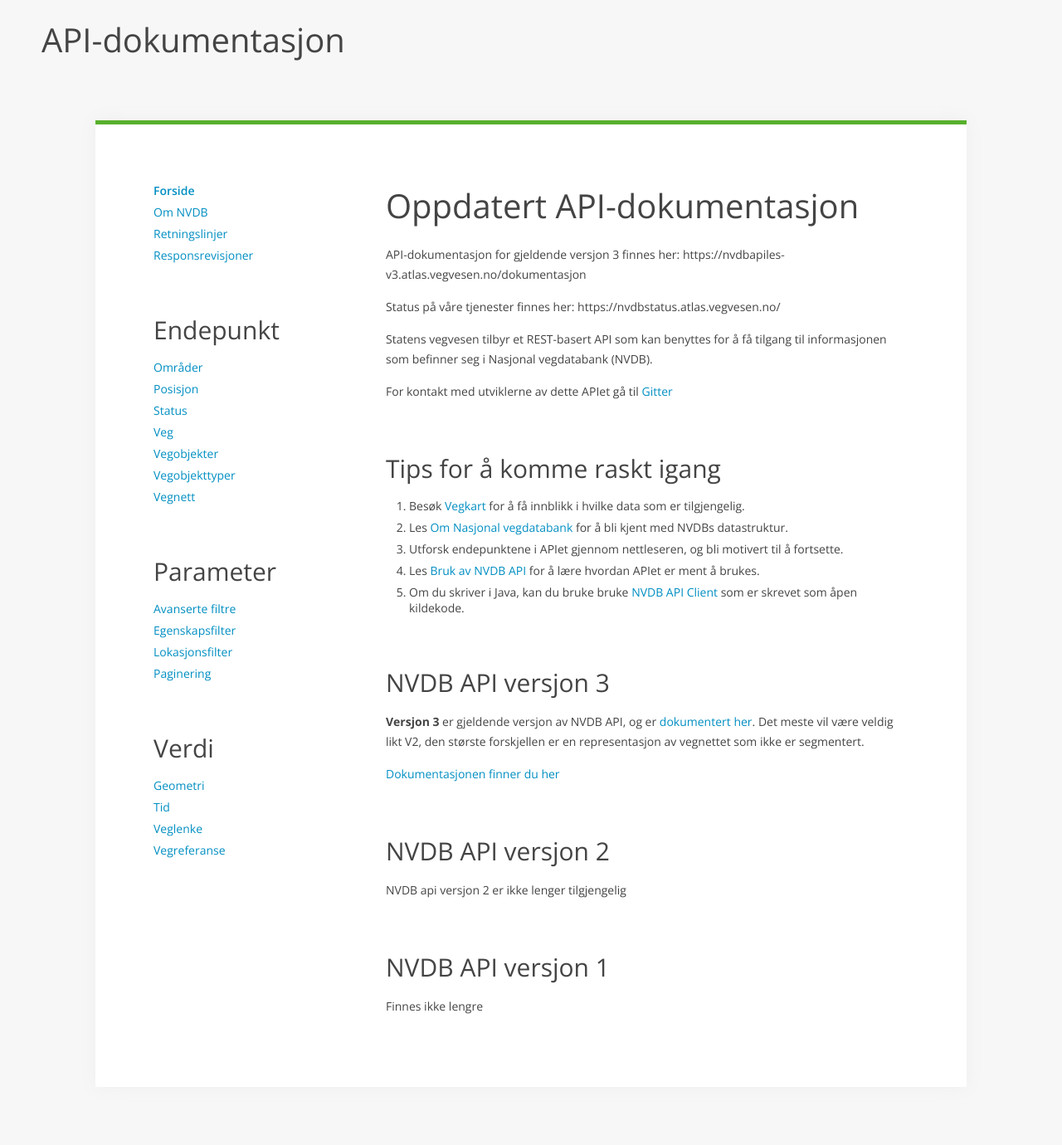
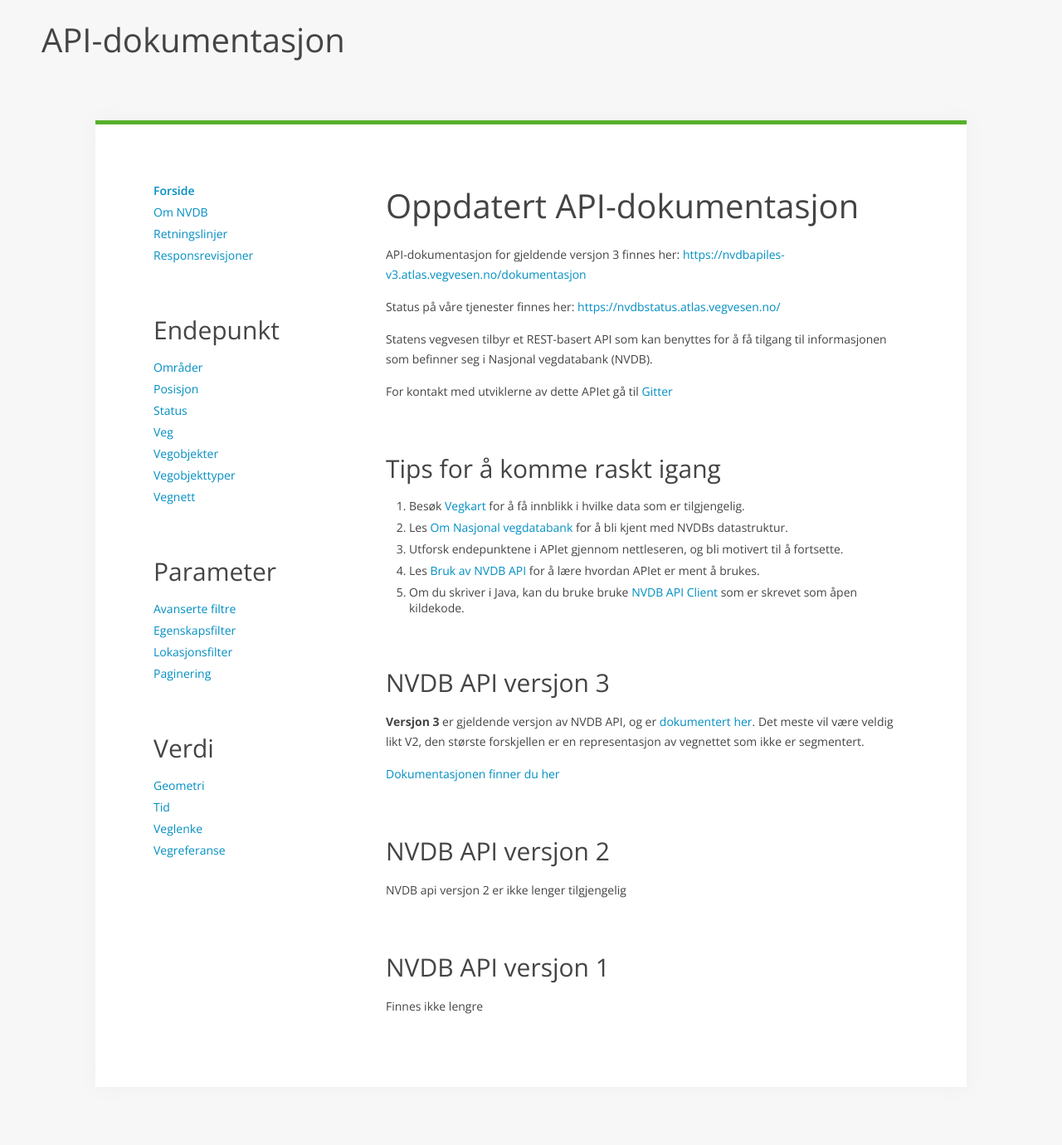
Before and after one commit to nvdb-vegdata/apidokumentasjon, a Jekyll site: the page built from index.md, in a window 1280 px wide. Shown: the whole page at 83% size. Built offline with Jekyll 4.4.1, drawn with Linux system fonts in a browser that asks for light colours; our own code applies the rules of GitHub Pages for plain Markdown files; some of the changed lines change nothing that is shown.

Commit message:
Lenker må hardkodes

```diff
--- a/index.md
+++ b/index.md
@@ -5,9 +5,9 @@
 
 # Oppdatert API-dokumentasjon
 
-API-dokumentasjon for gjeldende versjon 3 finnes her: https://nvdbapiles-v3.atlas.vegvesen.no/dokumentasjon
+API-dokumentasjon for gjeldende versjon 3 finnes her: [https://nvdbapiles-v3.atlas.vegvesen.no/dokumentasjon](https://nvdbapiles-v3.atlas.vegvesen.no/dokumentasjon)
 
-Status på våre tjenester finnes her: https://nvdbstatus.atlas.vegvesen.no/
+Status på våre tjenester finnes her: [https://nvdbstatus.atlas.vegvesen.no/](https://nvdbstatus.atlas.vegvesen.no/)
 
 Statens vegvesen tilbyr et REST-basert API som kan benyttes for å få tilgang til informasjonen som befinner seg i Nasjonal vegdatabank (NVDB).
 
```
